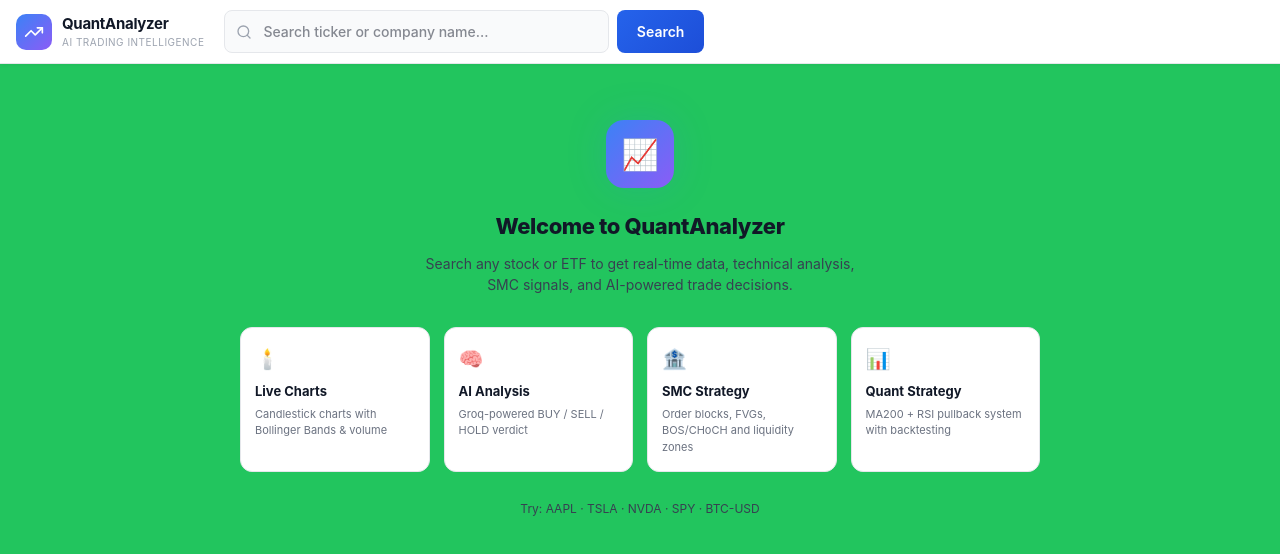
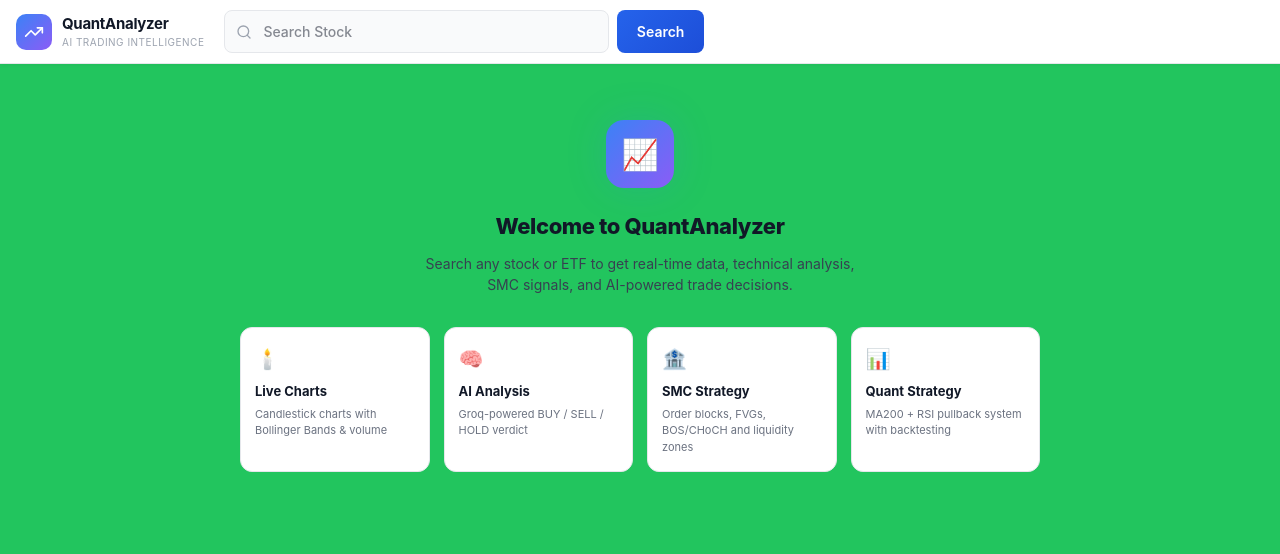
Before and after one commit to villen0/QuantAnalyzer, a React (Vite) app in the folder frontend/: page / in a window 1280 px wide. Shown: the top 554 px of the page. Built offline with nearby package versions, Linux system fonts and the light colour scheme.

Commit message:
Remove ticker hint text + update search placeholder to 'Search Stock'
https://claude.ai/code/session_01SAC5qahfwN2RjtegtP23u5

```diff
--- a/frontend/src/App.tsx
+++ b/frontend/src/App.tsx
@@ -236,7 +236,6 @@ export default function App() {
               ))}
             </div>
             <div style={{ marginTop: 28, fontSize: 12, color: '#374151' }}>
-              Try: AAPL · TSLA · NVDA · SPY · BTC-USD
             </div>
           </div>
         )}
--- a/frontend/src/components/StockSearch.tsx
+++ b/frontend/src/components/StockSearch.tsx
@@ -124,7 +124,7 @@ export default function StockSearch({ onSearch, loading }: Props) {
                 onChange={e => setValue(e.target.value.toUpperCase())}
                 onKeyDown={handleKey}
                 onFocus={() => { if (results.length > 0) setOpen(true); }}
-                placeholder="Search ticker or company name…"
+                placeholder="Search Stock"
                 autoComplete="off"
                 spellCheck={false}
                 style={{ paddingLeft: 38, paddingRight: value ? 34 : 12, width: '100%', fontSize: 14, fontWeight: 500 }}
```
